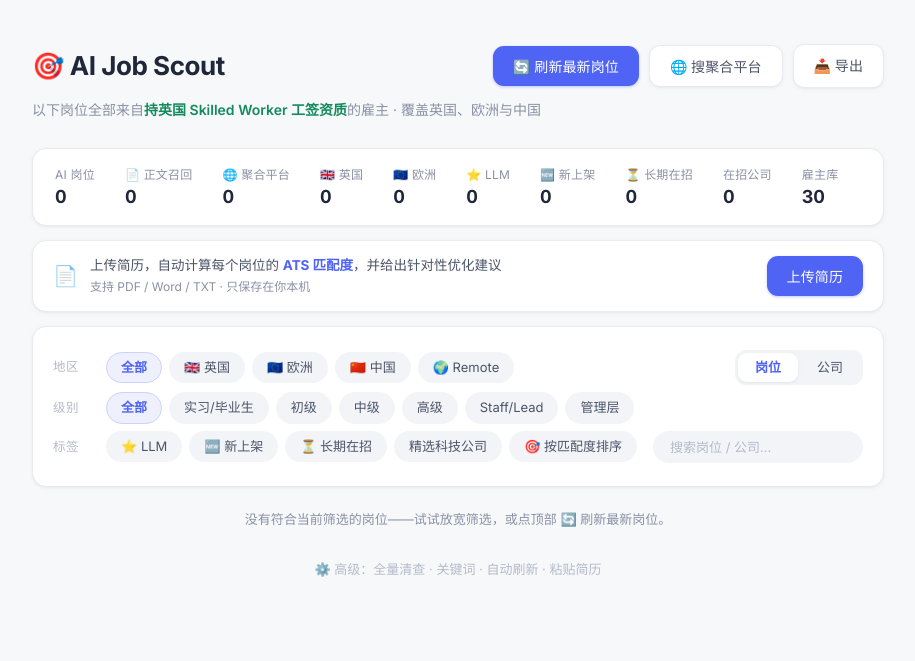
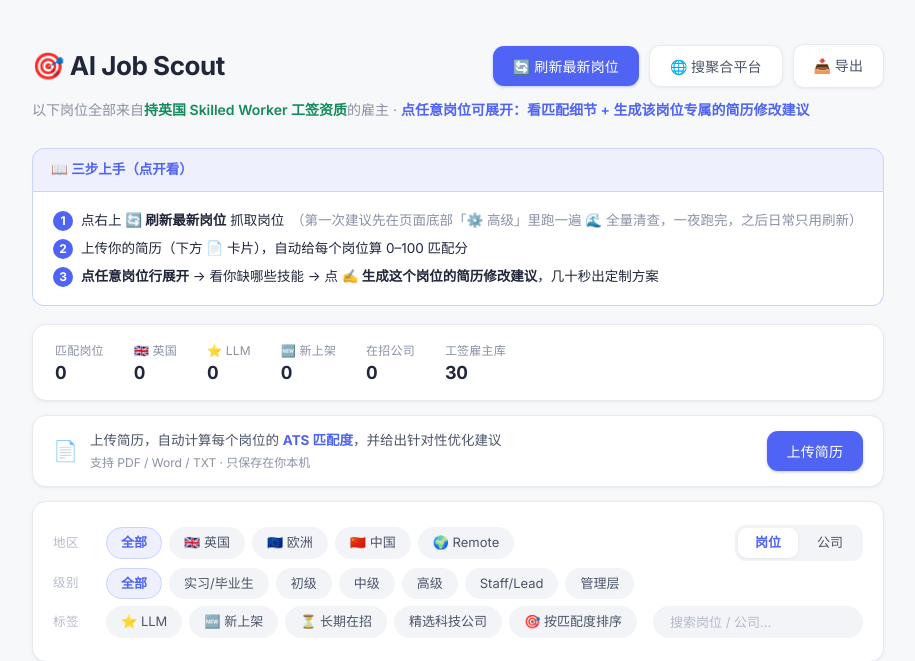
Before and after one commit to olivia0401/AI-Job-Scout, a Flask app: page / in a window 1280 px wide. Shown: the top 661 px of the page, without its empty margins (182-1097 px from the left). Before the commit the page ends 577 px from the top, so only its background shows below. Run offline with Flask 3, Linux system fonts and the light colour scheme.

Commit message:
Make per-job resume advice discoverable; declutter UI
Every job row is now clickable to expand a detail panel with a
prominent 'generate resume advice for this job' button; the panel
guides users to upload a resume or compute scores when those steps
are missing instead of silently not expanding. Add a 3-step how-to
strip (auto-open on first use), trim the stats bar from 10 numbers
to 6.

```diff
--- a/templates/index.html
+++ b/templates/index.html
@@ -103,11 +103,28 @@
   .vtabs .chip { border-radius: 9px; background: transparent; padding: 4px 16px; }
   .vtabs .chip.on { background: #fff; color: var(--accent); border-color: transparent; box-shadow: var(--shadow); }
 
+  /* ---------- 使用引导 ---------- */
+  details.howto { margin-bottom: 18px; }
+  details.howto summary { cursor: pointer; list-style: none; font-size: 13.5px; font-weight: 600;
+                          color: var(--accent); background: var(--accent-soft);
+                          border: 1px solid var(--accent-line); border-radius: 12px; padding: 10px 18px; }
+  details.howto summary::-webkit-details-marker { display: none; }
+  details.howto[open] summary { border-radius: 12px 12px 0 0; }
+  .hbody { background: var(--card); border: 1px solid var(--accent-line); border-top: none;
+           border-radius: 0 0 12px 12px; padding: 14px 20px; font-size: 13.5px; line-height: 2.1; }
+  .hbody b.stepn { display: inline-block; width: 20px; height: 20px; line-height: 20px; text-align: center;
+                   background: var(--accent); color: #fff; border-radius: 50%; font-size: 12px; margin-right: 8px; }
+  .hbody .ok { color: var(--green); font-weight: 600; margin-left: 6px; }
+
   /* ---------- 岗位卡片 ---------- */
   .jobrow { background: var(--card); border: 1px solid var(--border); border-radius: 14px;
             padding: 16px 20px; margin-bottom: 10px; box-shadow: var(--shadow);
-            transition: all .15s; }
+            transition: all .15s; cursor: pointer; }
   .jobrow:hover { border-color: var(--accent-line); box-shadow: var(--shadow-lift); }
+  .jobrow.open { border-color: var(--accent-line); }
+  .expander { margin-left: auto; font-size: 12.5px; color: var(--accent); white-space: nowrap;
+              font-weight: 550; }
+  .jobrow:hover .expander { text-decoration: underline; }
   .jobrow .l1 { display: flex; gap: 8px; align-items: center; flex-wrap: wrap; }
   .jobrow a.title { color: var(--text); font-weight: 650; font-size: 15px; line-height: 1.45;
                     text-decoration: none; letter-spacing: -.1px; }
@@ -221,7 +238,16 @@
       <a class="btn ghost" href="/api/export">📥 导出</a>
     </div>
   </div>
-  <div class="sub">以下岗位全部来自<b>持英国 Skilled Worker 工签资质</b>的雇主 · 覆盖英国、欧洲与中国</div>
+  <div class="sub">以下岗位全部来自<b>持英国 Skilled Worker 工签资质</b>的雇主 · <b style="color:var(--accent)">点任意岗位可展开：看匹配细节 + 生成该岗位专属的简历修改建议</b></div>
+
+  <details class="howto" id="howto">
+    <summary>📖 三步上手（点开看）</summary>
+    <div class="hbody">
+      <div><b class="stepn">1</b>点右上 <b>🔄 刷新最新岗位</b> 抓取岗位<span id="step1ok"></span>　<span style="color:var(--muted)">（第一次建议先在页面底部「⚙️ 高级」里跑一遍 🌊 全量清查，一夜跑完，之后日常只用刷新）</span></div>
+      <div><b class="stepn">2</b>上传你的简历（下方 📄 卡片），自动给每个岗位算 0–100 匹配分<span id="step2ok"></span></div>
+      <div><b class="stepn">3</b><b>点任意岗位行展开</b> → 看你缺哪些技能 → 点 <b>✍️ 生成这个岗位的简历修改建议</b>，几十秒出定制方案</div>
+    </div>
+  </details>
 
   <div class="scanbar" id="scanbar">
     <div class="line">
@@ -351,12 +377,19 @@ async function refresh() {
   const c = S.counts || {};
   const stat = (label, v) => `<span>${label}<b>${(v ?? 0).toLocaleString()}</b></span>`;
   document.getElementById('stats').innerHTML =
-    stat('AI 岗位', c.ai_jobs) + stat('📄 正文召回', c.via_jd_jobs) +
-    stat('🌐 聚合平台', c.agg_jobs) +
-    stat('🇬🇧 英国', c.uk_jobs) + stat('🇪🇺 欧洲', c.eu_jobs) +
-    stat('⭐ LLM', c.llm_jobs) + stat('🆕 新上架', c.new_jobs) + stat('⏳ 长期在招', c.long_jobs) +
+    stat('匹配岗位', c.ai_jobs) +
+    stat('🇬🇧 英国', c.uk_jobs) +
+    stat('⭐ LLM', c.llm_jobs) + stat('🆕 新上架', c.new_jobs) +
     stat('在招公司', c.has_ai) +
-    `<span>雇主库<b class="num">${(c.total ?? 0).toLocaleString()}</b></span>`;
+    `<span>工签雇主库<b class="num">${(c.total ?? 0).toLocaleString()}</b></span>`;
+  // 首次使用（没岗位或没简历）时自动展开引导——只在页面刚打开时设置一次
+  if (!window._howtoInit) {
+    window._howtoInit = true;
+    document.getElementById('howto').open = !(c.ai_jobs > 0 && S.resume);
+  }
+  const s1 = document.getElementById('step1ok'), s2 = document.getElementById('step2ok');
+  if (s1) s1.innerHTML = c.ai_jobs > 0 ? '<span class="ok">✓ 已完成</span>' : '';
+  if (s2) s2.innerHTML = S.resume ? '<span class="ok">✓ 已完成</span>' : '';
   const jdRate = c.jd_rate == null ? '—' : c.jd_rate + '%';
   document.getElementById('pendingNote').textContent =
     `已探测 ${(c.probed ?? 0).toLocaleString()} 家，还剩 ${(c.pending ?? 0).toLocaleString()} 家未探测`
@@ -390,7 +423,7 @@ function renderResume() {
   const scored = (S.feed || []).filter(j => j.score != null).length;
   let status;
   if (m.running) status = `⏳ 正在计算匹配度… ${m.done}/${m.total} 家公司`;
-  else if (scored) status = `已为 ${scored} 个岗位算出匹配度——点岗位上的 <b>匹配 %</b> 徽章看细节和优化建议`;
+  else if (scored) status = `已为 ${scored} 个岗位算出匹配度——<b>点任意岗位行展开</b>，看匹配细节、生成该岗位的简历修改建议`;
   else status = `点右侧"计算匹配度"开始`;
   el.innerHTML = `
     <span class="icon">📄</span>
@@ -533,7 +566,20 @@ function toggleMatch(url) {
   render();
 }
 function matchDetail(j) {
-  if (!expanded.has(j.url) || j.score == null) return '';
+  if (!expanded.has(j.url)) return '';
+  if (!S.resume) {
+    return `<div class="matchbox">
+      <div class="mrow">还没上传简历。上传后展开岗位就能看到：你和这个岗位的<b>匹配细节</b>、缺哪些技能，
+      并能一键生成<b>专属这个岗位</b>的简历修改建议。</div>
+      <button class="mini" onclick="document.getElementById('resumeFile').click()">📄 上传简历</button>
+    </div>`;
+  }
+  if (j.score == null) {
+    return `<div class="matchbox">
+      <div class="mrow">这个岗位还没算匹配度（新抓到的岗位需要重算一次）。</div>
+      <button class="mini" onclick="runMatch()">🎯 现在计算匹配度</button>
+    </div>`;
+  }
   const hits = (j.hit || []).map(k => `<span class="kw hit">✓ ${esc(k)}</span>`).join('');
   const mmiss = (j.must_miss || []).map(k => `<span class="kw miss">${esc(k)}</span>`).join('');
   const nmiss = (j.nice_miss || []).map(k => `<span class="kw" style="background:var(--soft);color:var(--muted)">${esc(k)}</span>`).join('');
@@ -544,14 +590,20 @@ function matchDetail(j) {
     ${nmiss ? `<div class="mrow"><span class="mlabel">加分项缺失：</span>${nmiss}</div>` : ''}
     <div class="mrow" style="margin-top:8px">
       ${S.has_llm
-        ? `<button class="mini" onclick="genJobAdvice('${esc(j.url)}')" ${jobAdviceBusy.has(j.url) ? 'disabled' : ''}>✍️ 用 ${esc(S.llm_label || 'AI')} 针对此岗位改简历</button>`
-        : `<button class="mini" disabled title="在 data/api_keys.json 填 openai_api_key（ChatGPT）或 anthropic_api_key（Claude）后可用">✍️ 针对此岗位改简历（需配 ChatGPT/Claude key）</button>`}
+        ? `<button onclick="genJobAdvice('${esc(j.url)}')" ${jobAdviceBusy.has(j.url) ? 'disabled' : ''}>✍️ 生成这个岗位的简历修改建议</button>`
+        : `<button disabled title="在 data/api_keys.json 填 openai_api_key（ChatGPT）或 anthropic_api_key（Claude）后可用">✍️ 生成简历修改建议（需先配 ChatGPT/Claude key）</button>`}
       <button class="mini ghost" onclick="copyPrompt('${esc(j.url)}')">📋 复制 Prompt（贴给别处的 Claude/ChatGPT）</button>
+      <a class="btn ghost mini" style="padding:5px 14px;font-size:12.5px;border-radius:9px" href="${esc(j.url)}" target="_blank">↗ 打开岗位原文</a>
     </div>
     ${jobAdviceBusy.has(j.url)
-      ? `<div class="info" style="margin-top:8px">Claude 正在针对这个岗位生成简历修改建议（约需十几秒）…</div>`
+      ? `<div class="info" style="margin-top:8px">⏳ 正在针对这个岗位生成简历修改建议（约需十几秒，别关页面）…</div>`
       : (jobAdvice[j.url] ? `<div class="advice">${mdToHtml(jobAdvice[j.url])}</div>` : '')}
   </div>`;
+}
+// 点击岗位行任意空白处展开/收起；点链接、按钮、已展开的详情区不触发
+function rowClick(ev, url) {
+  if (ev.target.closest('a, button, .matchbox')) return;
+  toggleMatch(url);
 }
 async function genJobAdvice(url) {
   jobAdviceBusy.add(url); render();
@@ -623,7 +675,7 @@ function render() {
     let items = (S.feed || []).filter(j => passJob(j, q));
     if (T.byscore) items = [...items].sort((a, b) => (b.score ?? -1) - (a.score ?? -1));
     list.innerHTML = cnBox + items.slice(0, 250).map(j => `
-      <div class="jobrow">
+      <div class="jobrow ${expanded.has(j.url) ? 'open' : ''}" onclick="rowClick(event, '${esc(j.url)}')">
         <div class="l1">
           <a class="title" href="${esc(j.url)}" target="_blank">${esc(j.title)}</a>
           ${jobBadges(j)}
@@ -633,6 +685,7 @@ function render() {
           <span class="dot">·</span>
           <span>${esc(j.location)}</span>
           ${daysTxt(j) ? `<span class="dot">·</span><span class="num">${daysTxt(j)}</span>` : ''}
+          <span class="expander">${expanded.has(j.url) ? '收起 ▴' : '匹配详情 · 改简历 ▾'}</span>
         </div>
         ${matchDetail(j)}
       </div>`).join('');
@@ -663,10 +716,11 @@ function render() {
     const st = r.status;
     const L = r.links || {};
     const jobsHtml = r.fjobs.map(j => `
-      <div class="cjob">
+      <div class="cjob" style="cursor:pointer" onclick="rowClick(event, '${esc(j.url)}')">
         <a href="${esc(j.url)}" target="_blank">${esc(j.title)}</a>
         ${jobBadges(j)}
         <span class="loc">${esc(j.location)} ${daysTxt(j)}</span>
+        <span class="expander">${expanded.has(j.url) ? '收起 ▴' : '详情 ▾'}</span>
       </div>${matchDetail(j)}`).join('');
     const stTxt = st === 'has_ai' ? `✅ ${r.fjobs.length} 个 AI 岗` : '🟡 暂无 AI 岗（可蹲守）';
     return `
```
